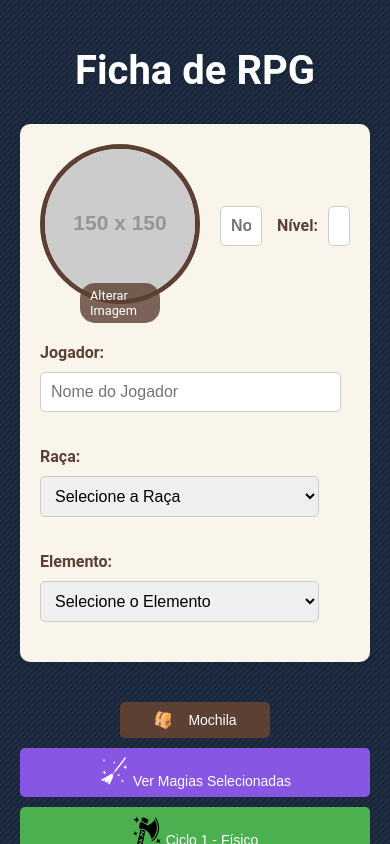
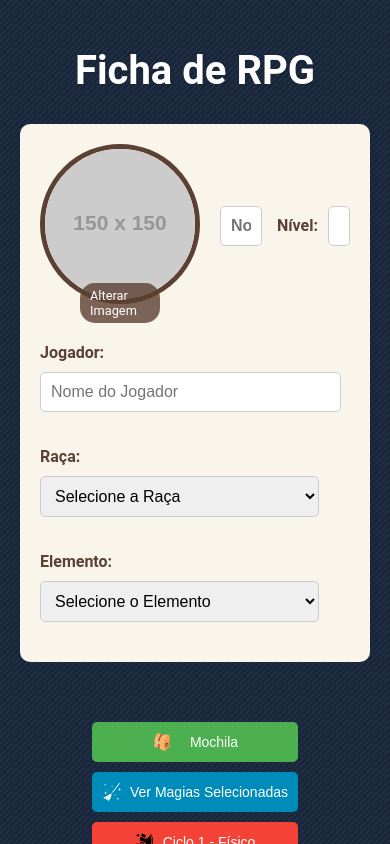
Before and after one commit to jefersonmarciano/ficha, a React (Create React App) app: page / in a window 390 px wide. Shown: the top 844 px of the page. Built offline with nearby package versions, Linux system fonts and the light colour scheme.

Commit message:
alterações botões e responsividade

```diff
--- a/src/App.css
+++ b/src/App.css
@@ -34,8 +34,87 @@ body {
 
 .button-container {
   display: grid;
-  gap: 10px; /* Espaçamento entre os botões */
+  grid-template-columns: repeat(3, 1fr);
+  gap: 10px;
+  max-width: 700px;
+  margin: 20px auto;
+  padding: 0 15px;
+}
 
+.backpack-button {
+  grid-column: 1;
+  grid-row: 1;
+}
+
+.magic-popup-button {
+  grid-column: 1;
+  grid-row: 2;
+}
+
+@media (max-width: 770px) {
+  .button-container {
+    grid-template-columns: repeat(2, 1fr);
+  }
+
+  .backpack-button,
+  .magic-popup-button {
+    grid-column: 1;
+  }
+}
+
+@media (max-width: 480px) {
+  .button-container {
+    grid-template-columns: 1fr;
+  }
+
+  .backpack-button,
+  .magic-popup-button {
+    grid-column: 1;
+  }
+}
+
+/* Estilos para os botões (mantenha os estilos existentes) */
+.button-container button {
+  width: 100%;
+  height: 40px;
+  padding: 0 10px;
+  font-size: 14px;
+  border: none;
+  border-radius: 5px;
+  cursor: pointer;
+  display: flex;
+  align-items: center;
+  justify-content: center;
+  transition: background-color 0.3s ease;
+}
+
+/* Estilos específicos para cada tipo de botão */
+.backpack-button {
+  background-color: #4CAF50; /* Verde */
+  color: white;
+}
+
+.magic-popup-button {
+  background-color: #008CBA; /* Azul */
+  color: white;
+}
+
+.magic-button {
+  background-color: #f44336; /* Vermelho */
+  color: white;
+}
+
+/* Hover effect */
+.button-container button:hover {
+  opacity: 0.8;
+}
+
+/* Ícones dentro dos botões */
+.button-container button img,
+.button-container button .magic-icon {
+  margin-right: 8px;
+  width: 20px;
+  height: 20px;
 }
 
 .right-container {
@@ -60,6 +139,208 @@ body {
 
 .magic-section {
   margin-top: 20px;
+}
+
+.magic-section h1 {
+  color: #ffffff;
+  font-size: 1.5em;
+  margin-bottom: 10px;
+}
+
+.magic-section table {
+  width: 100%;
+  border-collapse: collapse;
+  margin-bottom: 20px;
+}
+
+.magic-section th, .magic-section td {
+  border: 1px solid #ccc;
+  padding: 8px;
+  text-align: left;
+}
+
+.magic-section th {
+  background-color: #333;
+  color: #fff;
+}
+
+.magic-section td {
+  background-color: #f9f9f9;
+}
+
+.magic-section input[type="checkbox"] {
+  transform: scale(1.2);
+}
+
+.magic-details-section {
+  margin-top: 20px;
+}
+
+.magic-details {
+  background-color: #f9f5eb;
+  padding: 20px;
+  border-radius: 10px;
+  box-shadow: 0 0 10px rgba(0,0,0,0.05);
+  margin-top: 20px;
+}
+
+.magic-details h2 {
+  color: #5c4033;
+}
+
+.magic-details p {
+  color: #333;
+  margin: 5px 0;
+}
+
+@media (max-width: 768px) {
+  .top-section, .bottom-section, .right-container {
+    flex-direction: column;
+  }
+
+  .profile-container, .right-container {
+    flex: 1;
+  }
+}
+
+header {
+  text-align: center;
+  margin-bottom: 30px;
+}
+
+header h1 {
+  color: #ffffff;
+  font-size: 2.5em;
+  text-shadow: 2px 2px 4px rgba(0,0,0,0.1);
+}
+
+.character-info, .stats, .resource-bars {
+  background-color: #f9f5eb;
+  padding: 20px;
+  border-radius: 10px;
+  margin-bottom: 20px;
+  box-shadow: 0 0 10px rgba(0,0,0,0.05);
+}
+
+.profile-image {
+  width: 150px;
+  height: 150px;
+  object-fit: cover;
+  border-radius: 50%;
+  border: 5px solid #5c4033;
+  margin-bottom: 15px;
+}
+
+.character-info input,
+.character-info select {
+  width: 100%;
+  padding: 10px;
+  margin: 5px 0;
+  border: 1px solid #ccc;
+  border-radius: 5px;
+  font-size: 1em;
+}
+
+.stat-row, .resource-bar {
+  display: flex;
+  justify-content: space-between;
+  align-items: center;
+  margin-bottom: 15px;
+}
+
+.stat-row label {
+  font-weight: bold;
+  color: #5c4033;
+}
+
+.stat-row input {
+  width: 60px;
+  padding: 5px;
+  border: 1px solid #ccc;
+  border-radius: 5px;
+  text-align: center;
+}
+
+.stat-row span {
+  font-weight: bold;
+  color: #8b4513;
+}
+
+.progress-bar {
+  width: 100%;
+  height: 20px;
+  background-color: #e0e0e0;
+  border-radius: 10px;
+  overflow: hidden;
+  margin-top: 5px;
+}
+
+.progress {
+  height: 100%;
+  transition: width 0.3s ease;
+}
+
+.progress-health { background-color: #4caf50; }
+.progress-mana { background-color: #2196f3; }
+.progress-stamina { background-color: #ff9800; }
+
+.resource-bar h3 {
+  color: #5c4033;
+  margin-bottom: 5px;
+}
+
+.resource-inputs {
+  display: flex;
+  gap: 10px;
+}
+
+.resource-inputs input {
+  width: 60px;
+  padding: 5px;
+  border: 1px solid #ccc;
+  border-radius: 5px;
+  text-align: center;
+}
+
+.backpack-button {
+  display: flex;
+  align-items: center;
+  justify-content: center; /* Centraliza o conteúdo do botão */
+  gap: 10px;
+  background-color: #5c4033;
+  color: white;
+  border: none;
+  padding: 8px 16px;
+  border-radius: 5px;
+  cursor: pointer;
+  transition: background-color 0.3s;
+  width: 150px; /* Define uma largura fixa para o botão */
+  margin: 0 auto; /* Centraliza o botão */
+}
+
+.backpack-icon {
+  width: 20px; /* Ajuste o tamanho conforme necessário */
+  height: 20px; /* Ajuste o tamanho conforme necessário */
+}
+
+.backpack-button:hover, .magic-button:hover {
+  background-color: #4a3226;
+}
+
+.magic-icon {
+  width: 30px;
+  height: 30px;
+}
+#magic-icon{
+  color: black
+  ;
+}
+
+.weapon-table-margin {
+  margin-top: 20px;
+  margin-right: 15px;
+  margin-bottom: 20px;
+  margin-left: 15px;
 }
 
 .magic-section h1 {
@@ -298,3 +579,60 @@ header h1 {
   margin-bottom: 20px;
   margin-left: 15px;
 }
+
+/* Estilo padrão para todos os botões */
+.button-container button {
+  width: 100%; /* Faz o botão ocupar toda a largura da coluna */
+  height: 40px; /* Altura fixa para todos os botões */
+  padding: 0 10px; /* Padding interno */
+  font-size: 14px; /* Tamanho da fonte */
+  border: none;
+  border-radius: 5px;
+  cursor: pointer;
+  display: flex;
+  align-items: center;
+  justify-content: center;
+  transition: background-color 0.3s ease;
+}
+
+/* Estilos específicos para cada tipo de botão */
+.backpack-button {
+  background-color: #4CAF50; /* Verde */
+  color: white;
+}
+
+.magic-popup-button {
+  background-color: #008CBA; /* Azul */
+  color: white;
+}
+
+.magic-button {
+  background-color: #f44336; /* Vermelho */
+  color: white;
+}
+
+/* Hover effect */
+.button-container button:hover {
+  opacity: 0.8;
+}
+
+/* Ícones dentro dos botões */
+.button-container button img,
+.button-container button .magic-icon {
+  margin-right: 8px;
+  width: 20px;
+  height: 20px;
+}
+
+/* Media query para telas menores */
+@media (max-width: 768px) {
+  .button-container {
+    grid-template-columns: repeat(2, 1fr); /* 2 colunas em telas menores */
+  }
+}
+
+@media (max-width: 480px) {
+  .button-container {
+    grid-template-columns: 1fr; /* 1 coluna em telas muito pequenas */
+  }
+}
--- a/src/App.js
+++ b/src/App.js
@@ -108,14 +108,14 @@ function App() {
               <button onClick={() => setShowBackpack(!showBackpack)} className="backpack-button">
                 <img src={backpackImage} alt="Mochila" className="backpack-icon" /> Mochila
               </button>
-              <button onClick={() => setShowMagicPopup(true)} className="magic-popup-button">
-              <GiMagicBroom className="magic-icon" /> Ver Magias Selecionadas
-              </button>
-              <button onClick={() => setShowMagicTablePopupCiclo1Fisico(true)} className="magic-button">
+              <button onClick={() => setShowMagicTablePopupCiclo1Fisico(true)} className="magic-button ciclo1-fisico-button">
               <GiMagicAxe className="magic-icon" id='magic-icon'/> Ciclo 1 - Físico
               </button>
               <button onClick={() => setShowMagicTablePopupCiclo1Magico(true)} className="magic-button">
               <GiMagickTrick className="magic-icon" id='magic-icon'/> Ciclo 1 - Mágico
+              </button>
+              <button onClick={() => setShowMagicPopup(true)} className="magic-popup-button">
+              <GiMagicBroom className="magic-icon" /> Ver Magias Selecionadas
               </button>
               <button onClick={() => setShowMagicTablePopupCiclo2Fisico(true)} className="magic-button">
               <GiMagicAxe className="magic-icon" id='magic-icon'/>  Ciclo 2 - Físico
--- a/src/components/stats/Stats.css
+++ b/src/components/stats/Stats.css
@@ -65,9 +65,7 @@
   }
 
   @media (max-width: 360px) {
-    .stats-grid {
-      grid-template-columns: repeat(2, 1fr);
-    }
+
 
     .stats-header {
       display: none;
--- a/src/components/weapons/WeaponTable.css
+++ b/src/components/weapons/WeaponTable.css
@@ -5,8 +5,7 @@
     padding: 15px;
     box-shadow: 0 0 10px rgba(0,0,0,0.1);
     overflow-x: none; /* Adiciona rolagem horizontal se necessário */
-
-    max-width: 670px; /* Define uma largura máxima */
+    max-width: 900px; /* Define uma largura máxima */
     margin: 20px auto; /* Centraliza a tabela */
 }
 
```
